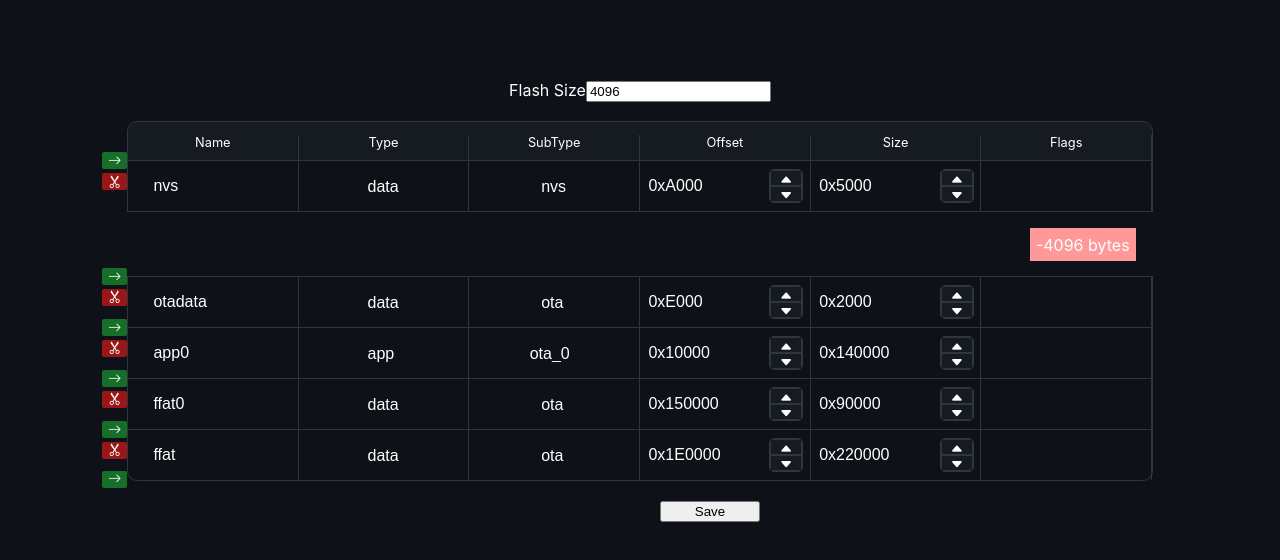
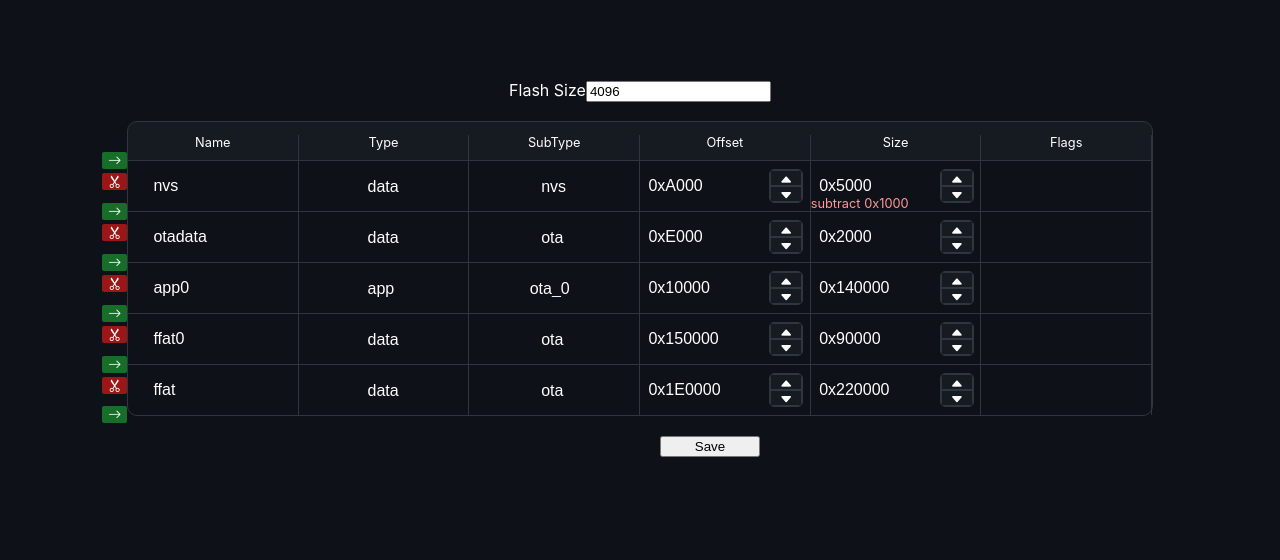
Before and after one commit to platevoltage/esp32-partition-calculator, a React (Create React App) app: page / in a window 1280 px wide. Both pictures are taken after a click on the button 786 px from the left and 178 px from the top of the page. Shown: the top 560 px of the page. Built offline with nearby package versions, Linux system fonts and the light colour scheme.

Commit message:
added size guide

```diff
--- a/src/components/Row.tsx
+++ b/src/components/Row.tsx
@@ -16,10 +16,11 @@ interface Props {
     table: Partition[];
     setTable: (data: Partition[]) => void;
     i: number;
+    unusedSpace: number;
 }
 
 
-export default function Row({table, setTable, i}: Props) {
+export default function Row({table, setTable, i, unusedSpace}: Props) {
 
   return (
     <div className={`row ${i===table.length-1 && "bottom"}`}>
@@ -81,12 +82,17 @@ export default function Row({table, setTable, i}: Props) {
         </div>
 
         <div className="column">
+
             <input type="text" name="offset" value={`0x${(table[i].offset || 0).toString(16).toUpperCase()}`} onChange={(e) => {
                 table[i].offset = parseInt(e.target.value, 16);
                 setTable([...table]);
             }}>
+            </input>
+            {/* <div className="error">
+                {unusedSpace > 0 && <div style={{color: "#99ff99"}}>add {unusedSpace}</div>}
+                {unusedSpace < 0 && <div style={{color: "#ff9999"}}>subtract {unusedSpace}</div>}
+            </div> */}
 
-            </input>
             <UpDown table={table} setTable={setTable} i={i} param={"offset"}/>
         </div>
 
@@ -96,6 +102,10 @@ export default function Row({table, setTable, i}: Props) {
                 setTable([...table]);
             }}>
             </input>
+            <div className="error">
+                    {unusedSpace > 0 && <div style={{color: "#99ff99"}}>add 0x{unusedSpace.toString(16).toUpperCase()}</div>}
+                    {unusedSpace < 0 && <div style={{color: "#ff9999"}}>subtract 0x{-unusedSpace.toString(16).toUpperCase()}</div>}
+            </div>
             <UpDown table={table} setTable={setTable} i={i} param={"size"}/>
         </div>
 
@@ -106,7 +116,6 @@ export default function Row({table, setTable, i}: Props) {
             }}>
 
             </input>
-            {table[i].flags}
         </div>
 
     </div>
--- a/src/components/Table.tsx
+++ b/src/components/Table.tsx
@@ -74,16 +74,9 @@ export default function Table({flashSize}: Props) {
         }
 
         const unusedSpace: number = partitionSize - nextOffset;
-        return unusedSpace;
+        return -unusedSpace;
     }
 
-    const blankPartition: Partition = {
-        name: "",
-        type: "app",
-        subType: "factory",
-        offset: table.length>0 ? table[table.length-1].offset+table[table.length-1].size : 0,
-        size: 0,
-    }
 
     return (
         <main>
@@ -97,12 +90,12 @@ export default function Table({flashSize}: Props) {
             </header>
             {
                 table.map((_, i) => {
-                    const unusedSpace = getUnusedSpace(i);
+                    // const unusedSpace = getUnusedSpace(i);
                     return (<div key={i}>
-                        <Row table={table} setTable={setTable} i={i} />
-                        <div style={{display: "flex", justifyContent: "flex-end"}}>
+                        <Row table={table} setTable={setTable} i={i} unusedSpace={getUnusedSpace(i)}/>
+                        {/* <div style={{display: "flex", justifyContent: "flex-end"}}>
                             {( unusedSpace !== 0 ) && <><div className="mismatch" style={{backgroundColor: `${unusedSpace>0 ? "#ff9999" : "#ffffff"}`}}>{-unusedSpace} bytes</div></>}
-                        </div>
+                        </div> */}
                     </div>)
                 })
             }
```
